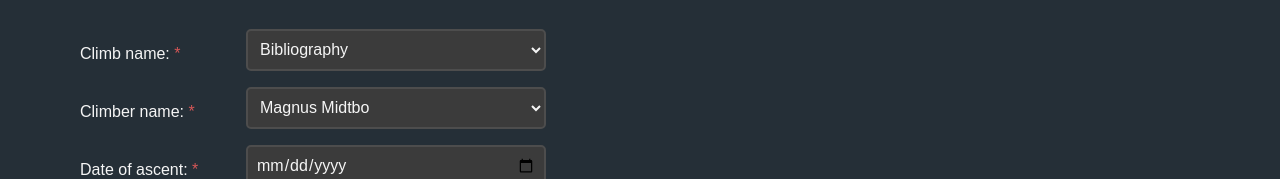
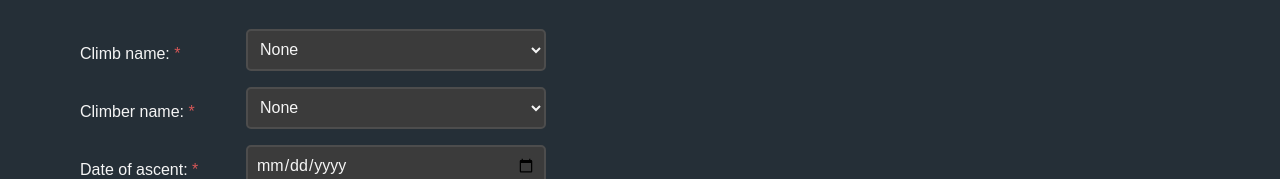
Before and after one commit to s20484/TINMP, a plain HTML site: page climbhub/pages/climb-climber/form.html in a window 1280 px wide. Shown: the part 301-480 px from the top of the page. Drawn offline with Linux system fonts and the light colour scheme.

Commit message:
Added none option to climber-climbs

```diff
--- a/climbhub/pages/climb-climber/form.html
+++ b/climbhub/pages/climb-climber/form.html
@@ -30,6 +30,7 @@
         <form class="form">
             <label for="climbName">Climb name: <span class="symbol-required">*</span></label>
             <select name="climbName" id="climbName">
+                <option value="none">None</option>
                 <option value="Bibliography">Bibliography</option>
                 <option value="Silence">Silence</option>
             </select>
@@ -37,6 +38,7 @@
 
             <label for="climberName">Climber name: <span class="symbol-required">*</span></label>
             <select name="climberName" id="climberName">
+                <option value="none">None</option>
                 <option value="magnusMidtbo">Magnus Midtbo</option>
                 <option value="adamOndra">Adam Ondra</option>
             </select>
```
Also changed, not shown: climbhub/pages/climb-climber/form-details.html (+2 -0 lines), climbhub/pages/climb-climber/form-edit.html (+2 -0 lines), climbhub/pages/climb-climber/form-invalid.html (+2 -0 lines).
